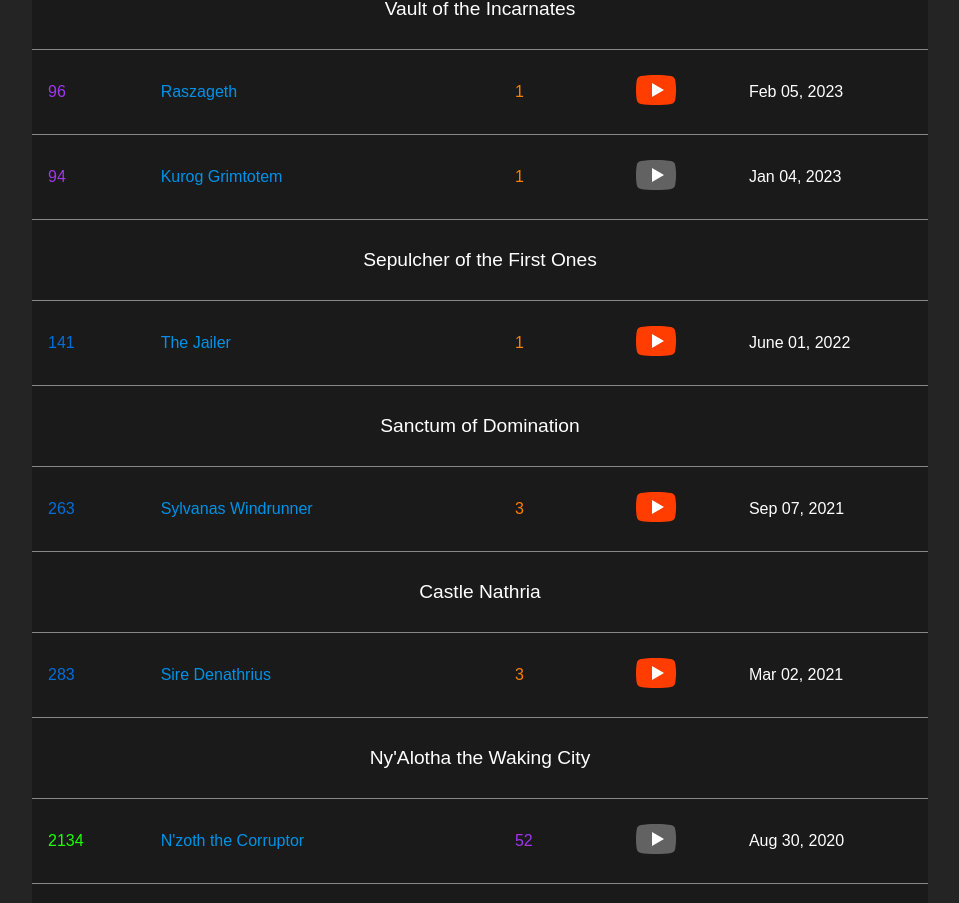
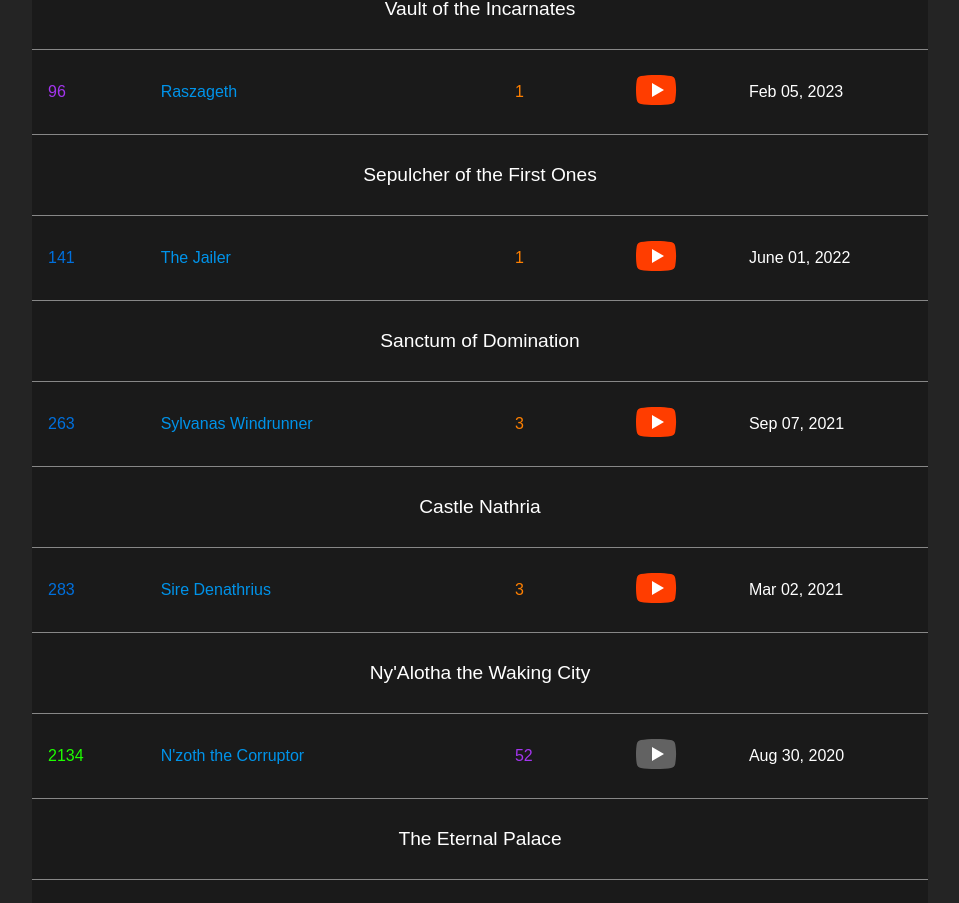
Before and after one commit to aritonkaramani/northstar, a Vue app: page / in a window 1280 px wide. Shown: the part 858-1761 px from the top of the page, without its empty margins (320-1279 px from the left). Built offline with nearby package versions, Linux system fonts and the light colour scheme.

Commit message:
chore: removed kurog

```diff
--- a/src/components/NorthstarRankings.vue
+++ b/src/components/NorthstarRankings.vue
@@ -62,15 +62,6 @@
             </a>
           </td>
           <td>Feb 05, 2023</td>
-        </tr>
-        <tr>
-          <td class="epic">94</td>
-          <td class="boss">Kurog Grimtotem</td>
-          <td class="legendary">1</td>
-          <td>
-            <img src="../assets/youtube.svg" class="disabled" />
-          </td>
-          <td>Jan 04, 2023</td>
         </tr>
         <tr>
           <td colspan="5" class="tier">Sepulcher of the First Ones</td>
```
